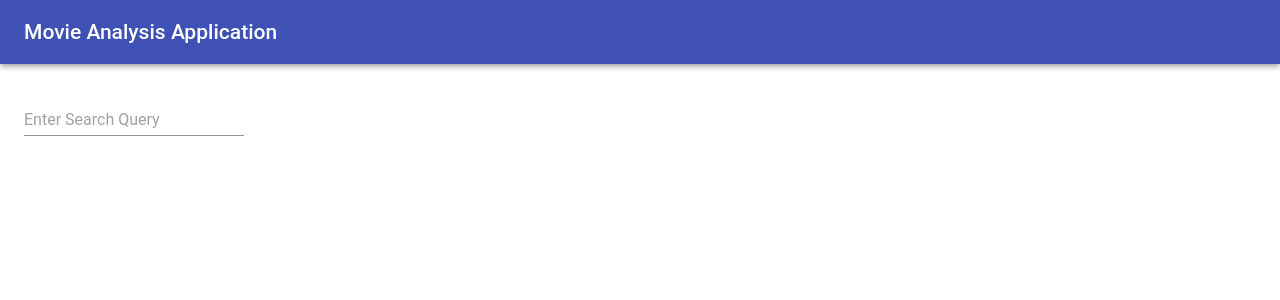
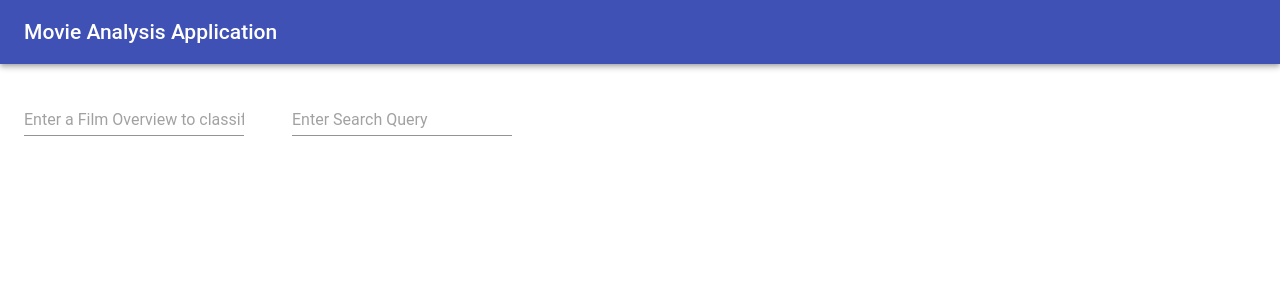
Before and after one commit to nixanon/Film-Analysis, a React (Create React App) app: page / in a window 1280 px wide. Shown: the top 300 px of the page. Built offline with nearby package versions, Linux system fonts and the light colour scheme.

Commit message:
Added genres to cards displayed, added second input bar for classification and added requiring hitting the enter key to search query entered

```diff
--- a/src/components/Film.js
+++ b/src/components/Film.js
@@ -43,7 +43,13 @@ const Film = (props) => {
                             TF-IDF Score:{' '}
                             {props.film.score}
                             <br/>
+                            <br/>
+                            Overview:{' '}
                             {props.film.overview}
+                            <br/>
+                            <br/>
+                            Genres:{' '}
+                            {props.film.genres}
                         </Typography>
 
                     </CardContent>
--- a/src/components/FilmList.js
+++ b/src/components/FilmList.js
@@ -8,15 +8,13 @@ import Film from './Film';
 //http://127.0.0.1:5000/film
 //https://film-analysis-api.herokuapp.com/film
 class FilmList extends Component {
-    state = {
-        films: [],
-        searchString: ''
-    }
     constructor(props) {
         super(props)
         this.state = {
             films: [],
-            searchString: ''
+            searchString: '',
+            overviewString: '',
+            genres: [],
         }
         //this.getFilms()
     }
@@ -38,15 +36,15 @@ class FilmList extends Component {
         });
     }
 
-    onSearchInputChange = (event) => {
-        console.log("Search changed ... " + event.target.value)
-        if (event.target.value){
-            this.setState({searchString: event.target.value})
-        } else {
-            this.setState({searchString: ''})
-        }
-        this.getFilms()
-    }
+    // onSearchInputChange = (event) => {
+    //     console.log("Search changed ... " + event.target.value)
+    //     if (event.target.value){
+    //         this.setState({searchString: event.target.value})
+    //     } else {
+    //         this.setState({searchString: ''})
+    //     }
+    //     this.getFilms()
+    // }
     render() {
         return (
             <div>
@@ -54,9 +52,25 @@ class FilmList extends Component {
                 <div>
                     <TextField style={{padding: 24}}
                         id="searchInput"
+                        placeholder="Enter a Film Overview to classify into a genre"
+                        margin="normal"
+                        onChange={event => {this.setState({overviewString: event.target.value})}}
+                        onKeyPress={event => {
+                                    if (event.key === 'Enter') {
+                                    this.getFilms()
+                                    }
+                                }}
+                    />
+                    <TextField style={{padding: 24}}
+                        id="searchInput"
                         placeholder="Enter Search Query"
                         margin="normal"
-                        onChange={this.onSearchInputChange}
+                        onChange={event => {this.setState({searchString: event.target.value})}}
+                        onKeyPress={event => {
+                                    if (event.key === 'Enter') {
+                                    this.getFilms()
+                                    }
+                                }}
                     />
 
                     <Grid container spacing={24} style={{padding: 24}}>
```
